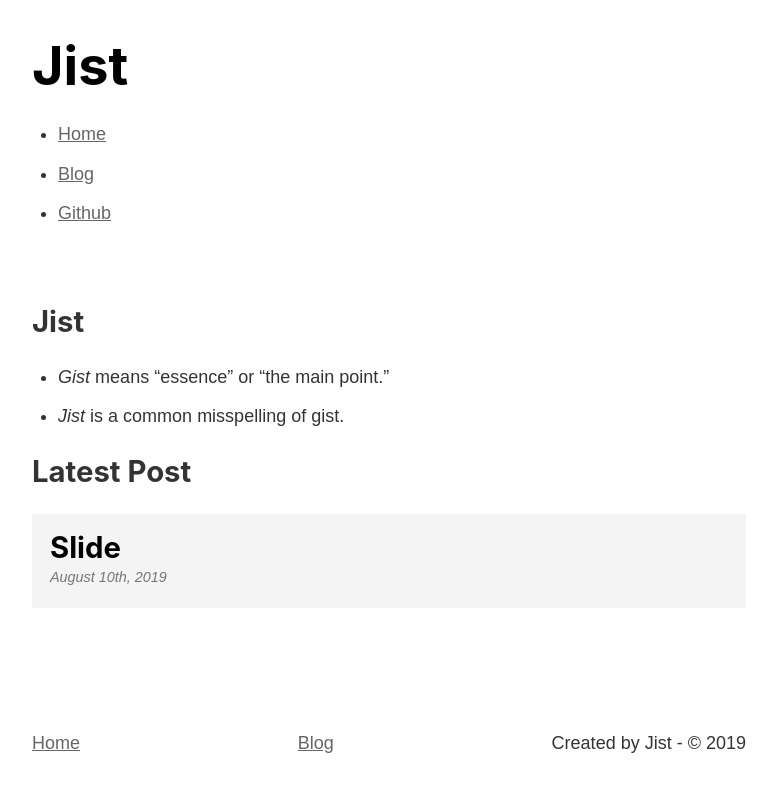
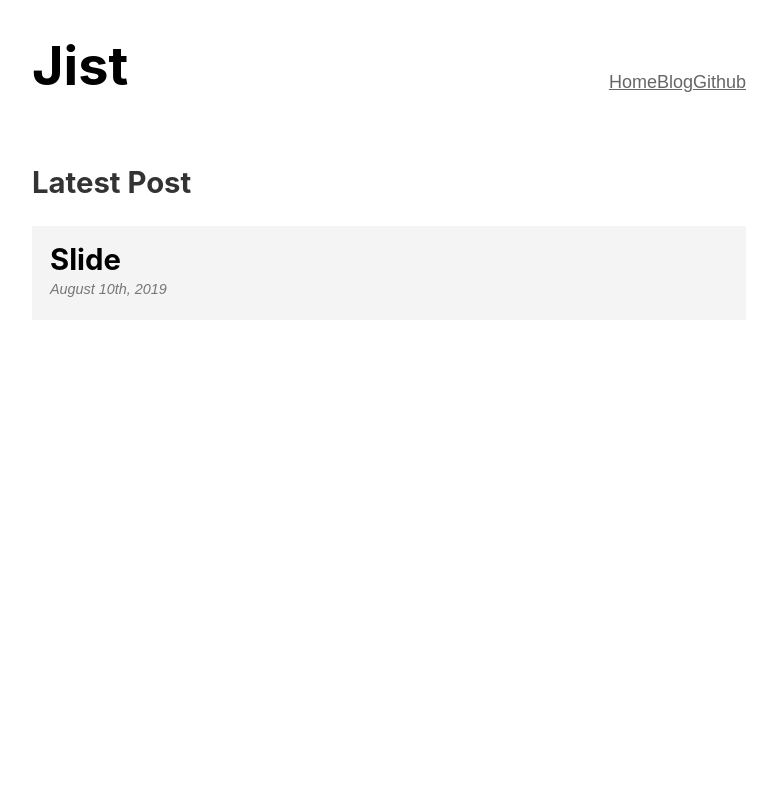
Before and after one commit to jistjoalal/jist.dev, a Gatsby site: page / in a window 1280 px wide. Shown: the whole page, without its empty margins (251-1028 px from the left). Built offline with nearby package versions, Linux system fonts and the light colour scheme; Gatsby itself is replaced by a stand-in of ours.

Commit message:
cleanup - strip down code and content as much as possible

```diff
--- a/src/components/NavLink.js
+++ b/src/components/NavLink.js
@@ -3,9 +3,8 @@ import { Link } from "gatsby"
 
 import styles from "./NavLink.module.css"
 
-export default ({ to, children }) => (
-  <li>
-    {!to.startsWith("https://") ? (
+export default ({ to, children }) =>
+  !to.startsWith("https://") ? (
     <Link
       className={styles.navItem}
       activeClassName={styles.activeNavItem}
@@ -22,6 +21,4 @@ export default ({ to, children }) => (
     >
       {children}
     </a>
-    )}
-  </li>
   )
--- a/src/components/footer.js
+++ /dev/null
@@ -1,25 +0,0 @@
-import React from "react"
-import { graphql, useStaticQuery, Link } from "gatsby"
-
-import styles from "./footer.module.css"
-
-export default () => {
-  const author = useStaticQuery(graphql`
-    {
-      site {
-        siteMetadata {
-          author
-        }
-      }
-    }
-  `).site.siteMetadata.author
-  return (
-    <footer className={styles.footer}>
-      <Link to="/">Home</Link>
-      <Link to="/blog">Blog</Link>
-      <p>
-        Created by {author} - © {new Date().getFullYear()}
-      </p>
-    </footer>
-  )
-}
--- a/src/components/footer.module.css
+++ /dev/null
@@ -1,5 +0,0 @@
-.footer {
-  display: flex;
-  justify-content: space-between;
-  margin-top: 3rem;
-}
--- a/src/components/header.js
+++ b/src/components/header.js
@@ -18,17 +18,13 @@ export default () => {
 
   return (
     <header className={styles.header}>
-      <h1>
-        <Link className={styles.title} to="/">
-          {title}
-        </Link>
+      <h1 className={styles.title}>
+        <Link to="/">{title}</Link>
       </h1>
       <nav>
-        <ul className={styles.navList}>
-          <NavLink to="/">Home</NavLink>
-          <NavLink to="/blog">Blog</NavLink>
-          <NavLink to="https://github.com/jistjoalal/blog">Github</NavLink>
-        </ul>
+        <NavLink to="/">Home</NavLink>
+        <NavLink to="/blog">Blog</NavLink>
+        <NavLink to="https://github.com/jistjoalal/blog">Github</NavLink>
       </nav>
     </header>
   )
--- a/src/components/header.module.css
+++ b/src/components/header.module.css
@@ -1,8 +1,17 @@
 .header {
-  padding: 1rem 0 3rem;
+  display: flex;
+  justify-content: space-between;
+  align-items: flex-end;
+  padding-bottom: 1rem;
+  margin-top: 1rem;
+  margin-bottom: 3rem;
 }
 
 .title {
+  margin: 0;
+}
+
+.title > a {
   color: black;
   font-size: 3rem;
   text-decoration: none;
@@ -10,6 +19,7 @@
 
 .nav-list {
   display: flex;
+  align-items: flex-end;
   list-style-type: none;
   margin: 0;
 }
--- a/src/components/layout.js
+++ b/src/components/layout.js
@@ -1,6 +1,5 @@
 import React from "react"
 
-import Footer from "../components/footer"
 import Header from "../components/header"
 
 import "../styles/reset.css"
@@ -13,6 +12,5 @@ export default ({ children }) => (
       <Header />
       {children}
     </div>
-    <Footer />
   </div>
 )
--- a/src/pages/index.js
+++ b/src/pages/index.js
@@ -13,15 +13,6 @@ export default ({
   return (
     <Layout>
       <Head title="Home" />
-      <h2>Jist</h2>
-      <ul>
-        <li>
-          <em>Gist</em> means “essence” or “the main point.”
-        </li>
-        <li>
-          <em>Jist</em> is a common misspelling of gist.
-        </li>
-      </ul>
       <h2>Latest Post</h2>
       <PostTitle node={edges[0].node} />
     </Layout>
--- a/src/templates/blogList.js
+++ b/src/templates/blogList.js
@@ -13,7 +13,6 @@ export default ({
 }) => (
   <Layout>
     <Head title={`Blog page ${pageInfo.currentPage - 1}`} />
-    <Pagination pageInfo={pageInfo} />
     {edges.map(PostTitle)}
     <Pagination pageInfo={pageInfo} />
   </Layout>
```
Also changed, not shown: package.json (+5 -9 lines). Lines whose indentation alone changed are shown as unchanged.
